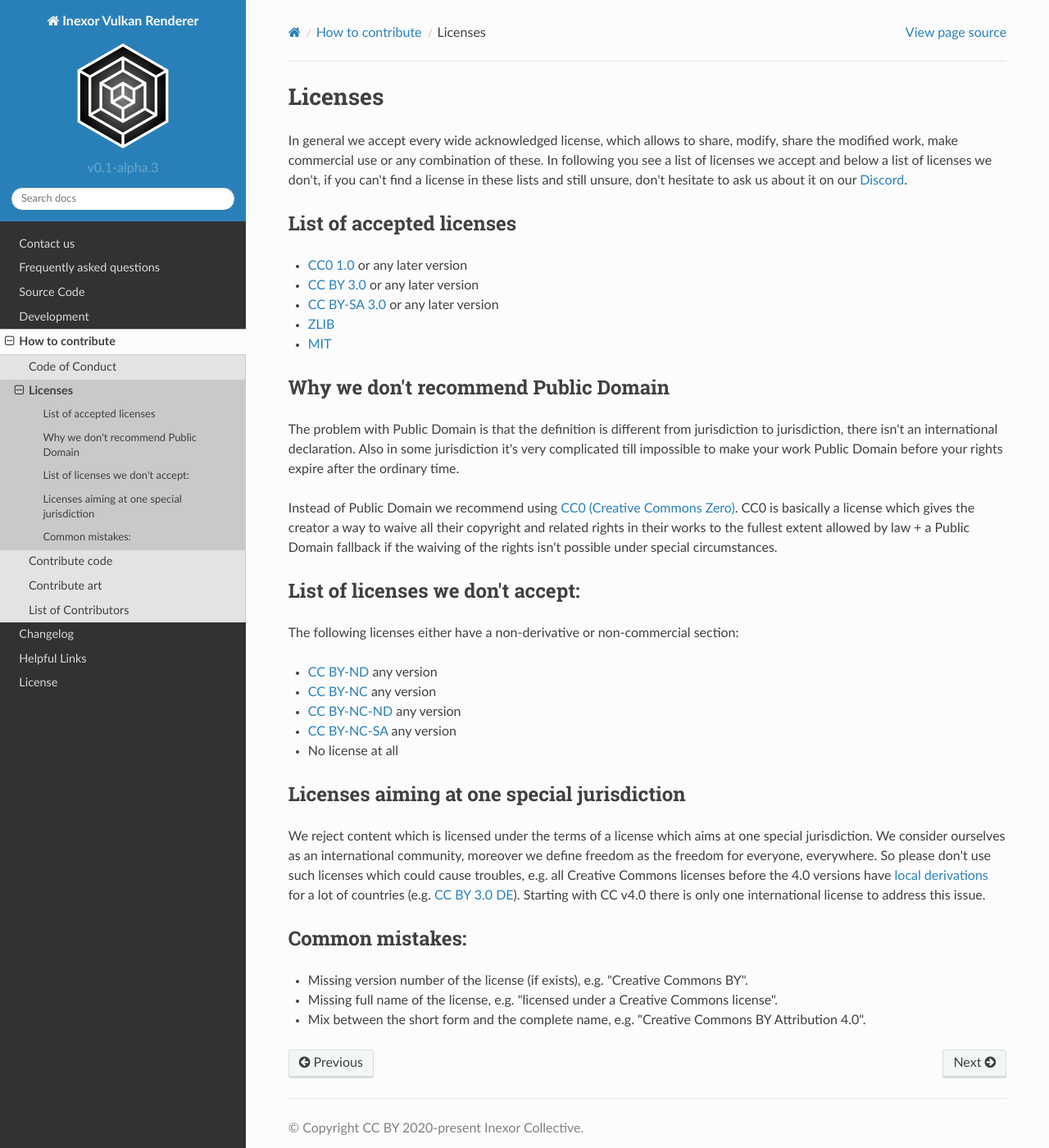
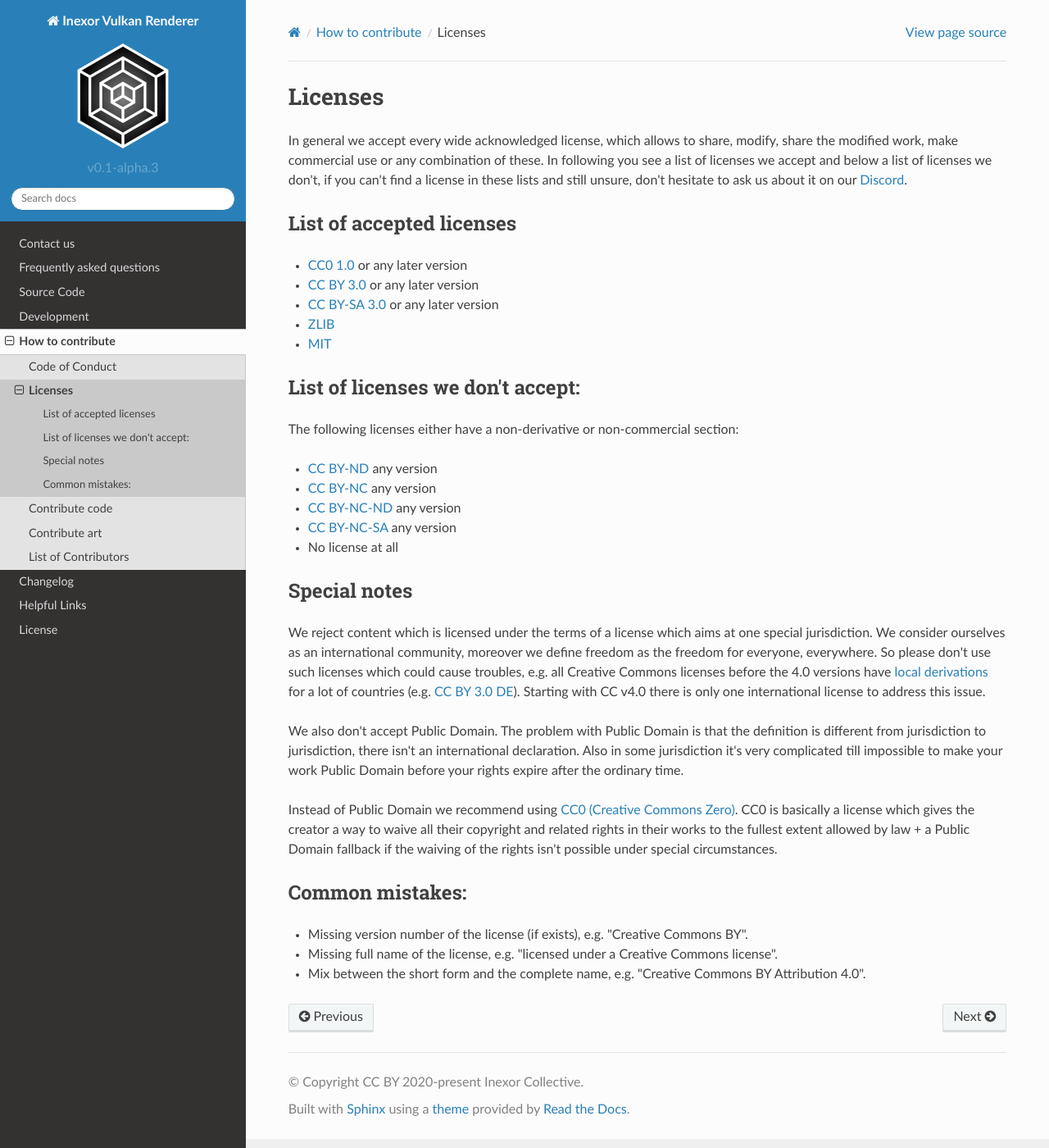
Before and after one commit to inexorgame/vulkan-renderer, a Sphinx documentation site: the page built from documentation/source/contributing/licenses.rst, in a window 1280 px wide and 1400 px high. Shown: the whole window at 82% size. Built offline with Sphinx 7.4.7 and the Read the Docs theme 2.0.0, drawn with Linux system fonts in a browser that asks for light colours; pages that are not in the unit, such as notebooks, are missing from menus; part of the change alters nothing that is shown.

Commit message:
[wiki] Added requested changes: Summarized all special notes about licenses into one section.

```diff
--- a/documentation/source/contributing/licenses.rst
+++ b/documentation/source/contributing/licenses.rst
@@ -12,13 +12,6 @@ List of accepted licenses
 * `ZLIB <https://zlib.net/zlib_license.html>`__
 * `MIT <https://opensource.org/licenses/MIT>`__
 
-Why we don't recommend Public Domain
-------------------------------------
-
-The problem with Public Domain is that the definition is different from jurisdiction to jurisdiction, there isn't an international declaration. Also in some jurisdiction it's very complicated till impossible to make your work Public Domain before your rights expire after the ordinary time.
-
-Instead of Public Domain we recommend using `CC0 (Creative Commons Zero) <https://creativecommons.org/about/cc0>`__. CC0 is basically a license which gives the creator a way to waive all their copyright and related rights in their works to the fullest extent allowed by law + a Public Domain fallback if the waiving of the rights isn't possible under special circumstances.
-
 List of licenses we don't accept:
 ---------------------------------
 
@@ -30,10 +23,14 @@ The following licenses either have a non-derivative or non-commercial section:
 * `CC BY-NC-SA <https://creativecommons.org/licenses/by-nc-sa/3.0/>`__ any version
 * No license at all
 
-Licenses aiming at one special jurisdiction
+Special notes
 -------------------------------------------
 
 We reject content which is licensed under the terms of a license which aims at one special jurisdiction. We consider ourselves as an international community, moreover we define freedom as the freedom for everyone, everywhere. So please don't use such licenses which could cause troubles, e.g. all Creative Commons licenses before the 4.0 versions have `local derivations <https://en.wikipedia.org/wiki/Creative_Commons_jurisdiction_ports>`__ for a lot of countries (e.g. `CC BY 3.0 DE <https://creativecommons.org/licenses/by/3.0/de/deed.en>`__). Starting with CC v4.0 there is only one international license to address this issue.
+
+We also don't accept Public Domain. The problem with Public Domain is that the definition is different from jurisdiction to jurisdiction, there isn't an international declaration. Also in some jurisdiction it's very complicated till impossible to make your work Public Domain before your rights expire after the ordinary time.
+
+Instead of Public Domain we recommend using `CC0 (Creative Commons Zero) <https://creativecommons.org/about/cc0>`__. CC0 is basically a license which gives the creator a way to waive all their copyright and related rights in their works to the fullest extent allowed by law + a Public Domain fallback if the waiving of the rights isn't possible under special circumstances.
 
 Common mistakes:
 ----------------
```
